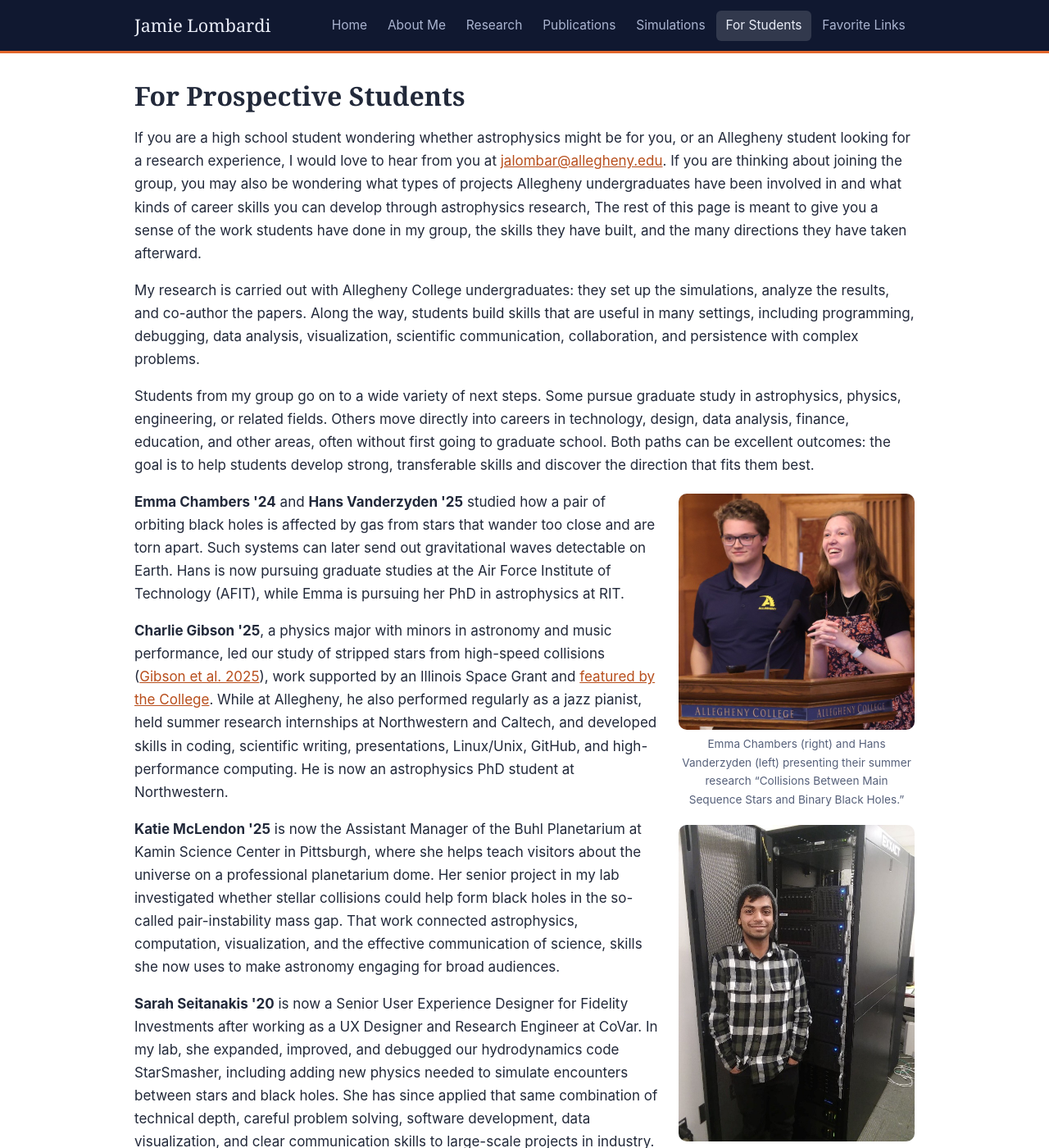
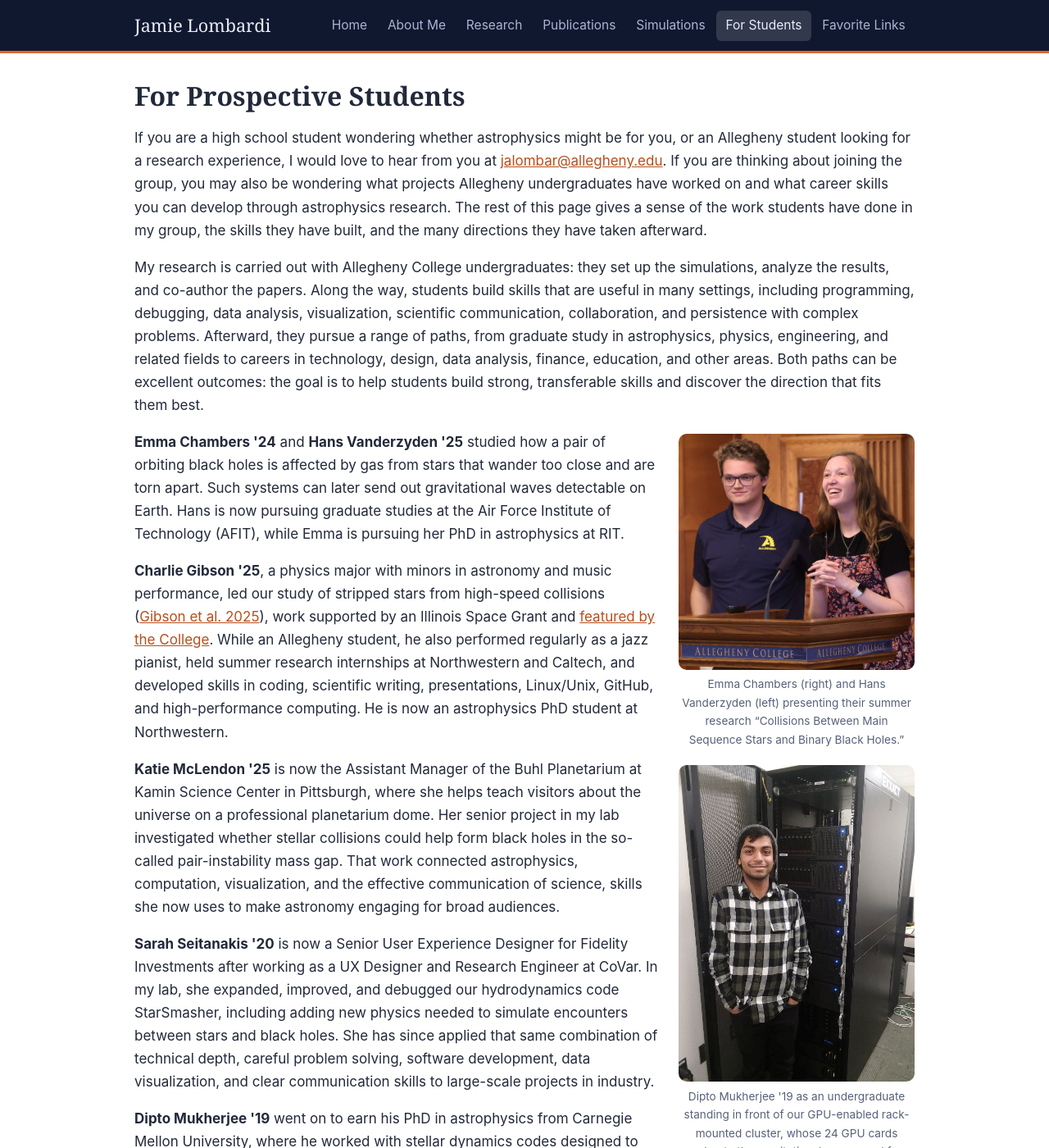
Before and after one commit to jalombar/jalombar.github.io, a Jekyll site: the page built from students.html, in a window 1280 px wide and 1400 px high. Shown: the whole window at 82% size. Built offline with Jekyll 4.4.1, drawn with Linux system fonts in a browser that asks for light colours.

Commit message:
Streamlined text in students.html

```diff
--- a/students.html
+++ b/students.html
@@ -16,10 +16,10 @@ permalink: /students/
     love to hear from you at
     <span class="email-address">jalombar at allegheny dot edu</span>.
     If you are thinking about joining the group, you may also be wondering what
-    types of projects Allegheny undergraduates have been involved in and what
-    kinds of career skills you can develop through astrophysics research,
+    projects Allegheny undergraduates have worked on and what
+    career skills you can develop through astrophysics research.
     The rest of
-    this page is meant to give you a sense of the work students have done
+    this page gives a sense of the work students have done
     in my group, the skills they have built, and the many directions they have
     taken afterward.
   </p>
@@ -29,15 +29,7 @@ permalink: /students/
     the way, students build skills that are useful in many settings, including
     programming, debugging, data analysis, visualization, scientific
     communication, collaboration, and persistence with complex problems.
-  </p>
-  <p>
-    Students from my group go on to a wide variety of next steps. Some pursue
-    graduate study in astrophysics, physics, engineering, or related fields.
-    Others move directly into careers in technology, design, data analysis,
-    finance, education, and other areas, often without first going to graduate
-    school. Both paths can be excellent outcomes: the goal is to help students
-    develop strong, transferable skills and discover the direction that fits
-    them best.
+    Afterward, they pursue a range of paths, from graduate study in astrophysics, physics, engineering, and related fields to careers in technology, design, data analysis, finance, education, and other areas. Both paths can be excellent outcomes: the goal is to help students build strong, transferable skills and discover the direction that fits them best.
   </p>
   <figure class="figure-student">
     <img src="{{ '/assets/images/emma-hans-research.jpg' | relative_url }}" alt="Hans Vanderzyden and Emma Chambers presenting their research at an Allegheny College podium">
@@ -60,7 +52,7 @@ permalink: /students/
     (<a href="https://ui.adsabs.harvard.edu/abs/arXiv:2410.02146/abstract" target="_blank" rel="noopener">Gibson et al. 2025</a>),
     work supported by an Illinois Space Grant and
     <a href="https://allegheny.edu/about/news/allegheny-college-student-receives-research-grant-featured-in-the-astrophysical-journal/" target="_blank" rel="noopener">featured by the College</a>.
-    While at Allegheny, he also performed regularly as a jazz pianist, held
+    While an Allegheny student, he also performed regularly as a jazz pianist, held
     summer research internships at Northwestern and Caltech, and developed
     skills in coding, scientific writing, presentations, Linux/Unix, GitHub,
     and high-performance computing. He is now an astrophysics PhD student at
```
